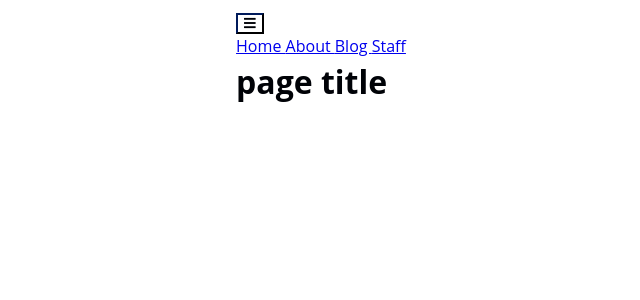
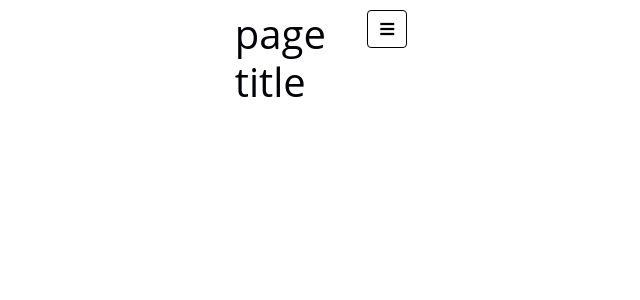
Before and after one commit to edsandorf/old-edsandorf-website, a Jekyll site: the page built from index.html, in a window 1280 px wide. Shown: the top 300 px of the page, without its empty margins (319-959 px from the left). Built offline with Jekyll 4.4.1, drawn with Linux system fonts in a browser that asks for light colours.

Commit message:
Updated head

```diff
--- a/_includes/head.html
+++ b/_includes/head.html
@@ -1,21 +1,23 @@
 <head>
   <meta charset = "utf-8">
-  <meta name = "viewport" content = "width = device-width, initial-scale = 1.0">
+  <meta name = "viewport" content = "width = device-width, initial-scale = 1.0, shrink-to-fit = no">
   <meta name = "description" content = "{{ page.description }}">
   <meta name = "author" content = " {{ Erlend Dancke Sandorf }}">
 
   <title>{{ page.title }}</title>
 
+  <!-- Include bootstrap -->
+  <link rel="stylesheet" href="https://stackpath.bootstrapcdn.com/bootstrap/4.3.1/css/bootstrap.min.css" integrity="sha384-ggOyR0iXCbMQv3Xipma34MD+dH/1fQ784/j6cY/iJTQUOhcWr7x9JvoRxT2MZw1T" crossorigin="anonymous">
+
   <!-- Include fontawesome -->
   <link rel = "stylesheet" href = "https://use.fontawesome.com/releases/v5.7.1/css/all.css" integrity = "sha384-fnmOCqbTlWIlj8LyTjo7mOUStjsKC4pOpQbqyi7RrhN7udi9RwhKkMHpvLbHG9Sr" crossorigin = "anonymous">
-    <link rel = "stylesheet" href = "/assets/css/styles.css">
 
-    {% feed_meta %}
-    {% seo %}
+  <!-- Include own style sheets -->
+  <link rel = "stylesheet" href = "/assets/css/styles.css">
+  {% feed_meta %}
+  {% seo %}
 
 
-    <!-- Only include google tracking when in production -->
-    {% if jekyll.environment == "production" %}
-      {% include analytics.html %}
-    {% endif %}
+  <!-- Only include google tracking when in production -->
+  {% include analytics.html %}
 </head>
```
